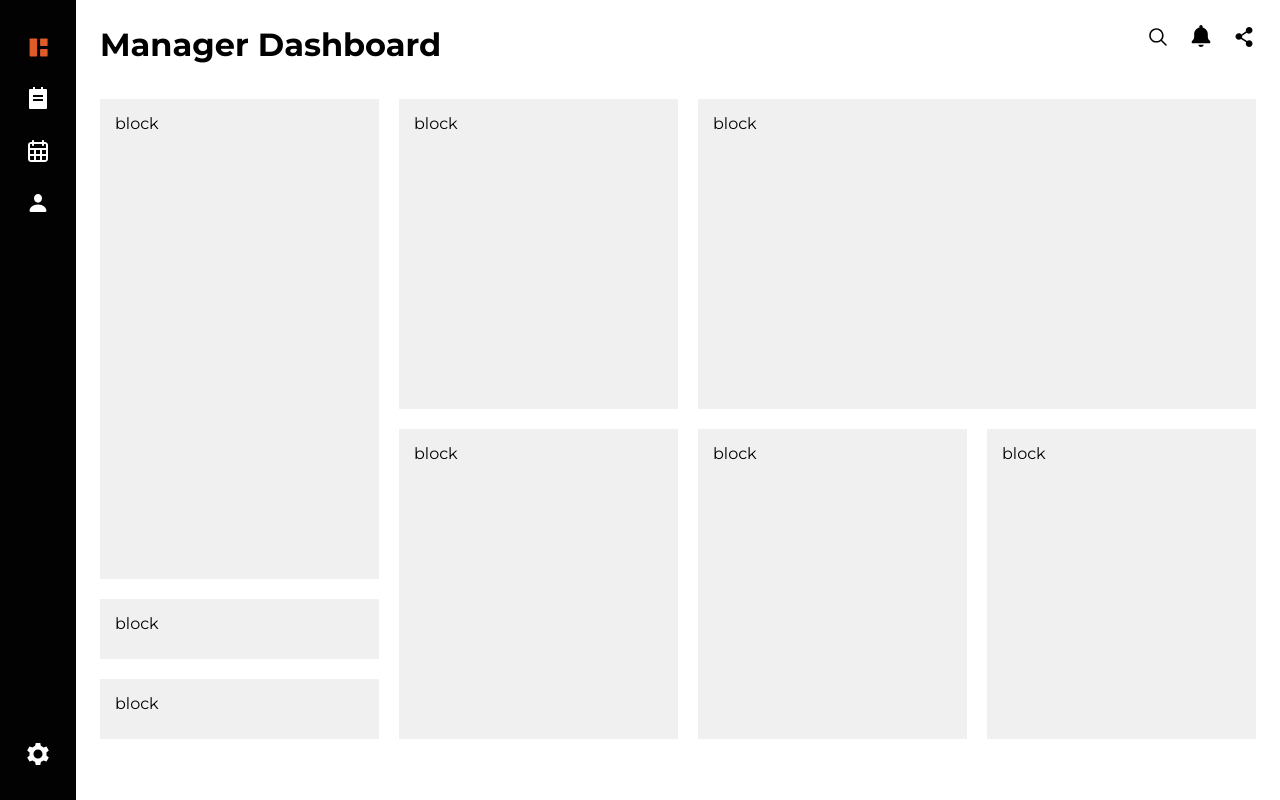
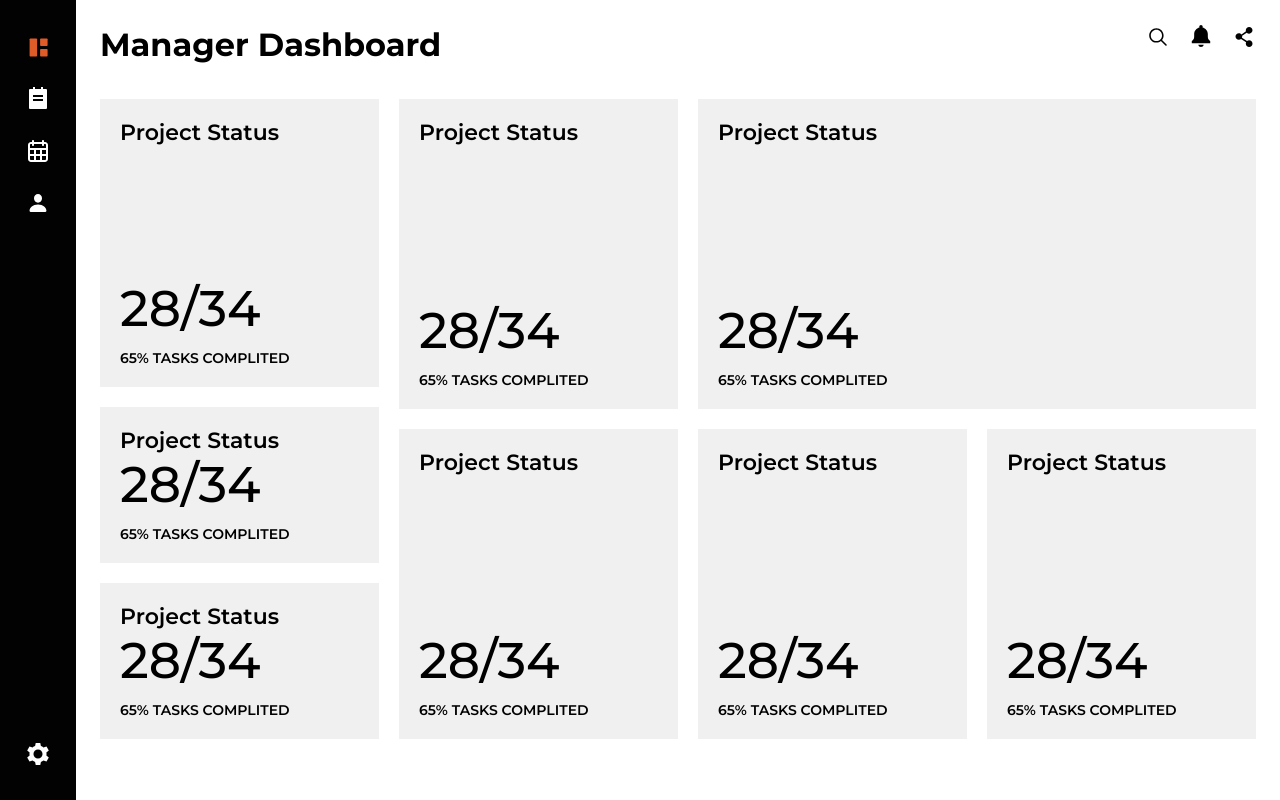
Before and after one commit to DadyaStan/Taskify, a React (Create React App) app: page / in a window 1280 px wide. Built offline with nearby package versions, Linux system fonts and the light colour scheme.

Commit message:
Готова сетка MainProgressBox

```diff
--- a/src/components/MainProgressBox/MainProgressBox.scss
+++ b/src/components/MainProgressBox/MainProgressBox.scss
@@ -1,6 +1,26 @@
 @import "../../index.scss";
 
 .info-box {
-    padding: 15px;
+    padding: 20px 20px;
     background-color: $main-grey;
+    display: flex;
+    flex-direction: column;
+    justify-content: space-between;
+
+    &__heading {
+        font-size: 22px;
+        font-weight: 600;
+    }
+
+    .big-text {
+        font-size: 50px;
+        font-weight: 500;
+        margin-bottom: 10px;
+    }
+
+    .reg-text {
+        font-size: 14px;
+        font-weight: 600;
+        text-transform: uppercase;
+    }
 }
--- a/src/components/MainProgressBox/MainProgressBox.tsx
+++ b/src/components/MainProgressBox/MainProgressBox.tsx
@@ -4,7 +4,17 @@ import './MainProgressBox.scss';
 function MainProgressBox() {
     return (
         <div className="info-box">
-            block
+            <div className="info-box__heading">
+                Project Status
+            </div>
+            <div className="info-box__progress">
+                <h3 className="big-text">
+                    28/34
+                </h3>
+                <p className="reg-text">
+                    65% tasks complited
+                </p>
+            </div>
         </div>
     )
 }
--- a/src/pages/MainDashboard/MainDashboardPage.tsx
+++ b/src/pages/MainDashboard/MainDashboardPage.tsx
@@ -9,6 +9,7 @@ export default function MainDashboardPage() {
   return (
     <div className="container">
       <HeaderComponent />
+
       <div className="main-dashboard">
         <div className="main-dashboard__left-side">
           <MainProgressBox />
```
Also changed, not shown: src/components/Header/HeaderComponent.tsx (+4 -9 lines), 1 other file (tests, documents, lock files or other folders).
